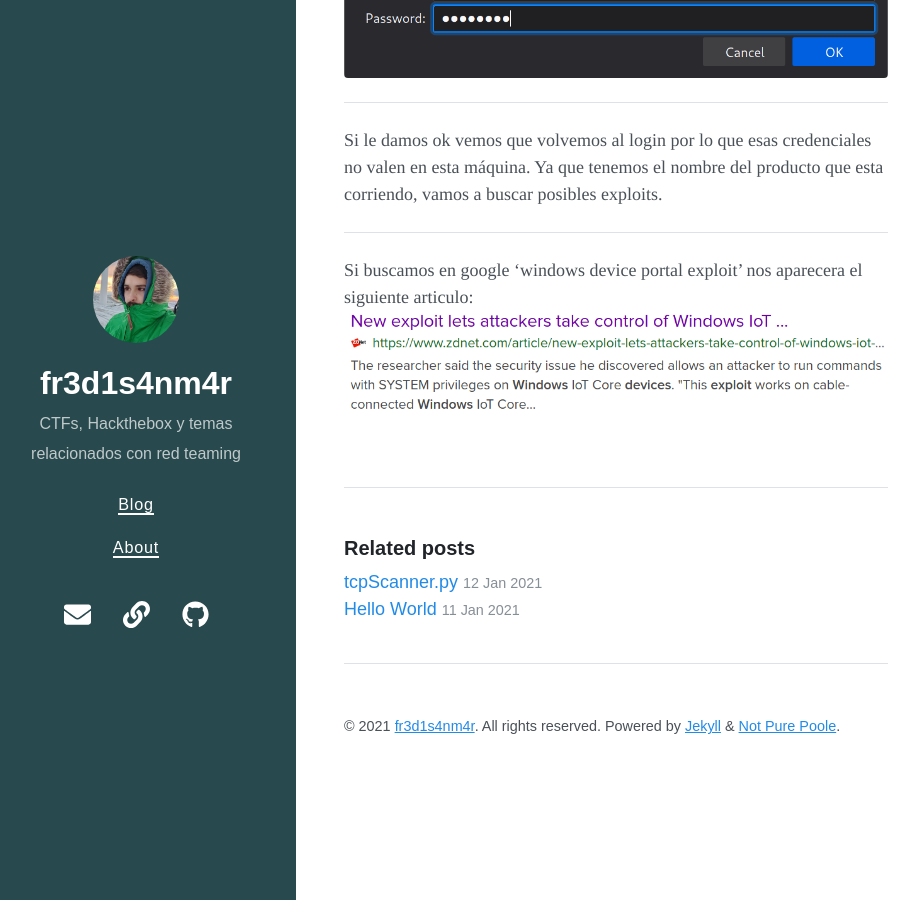
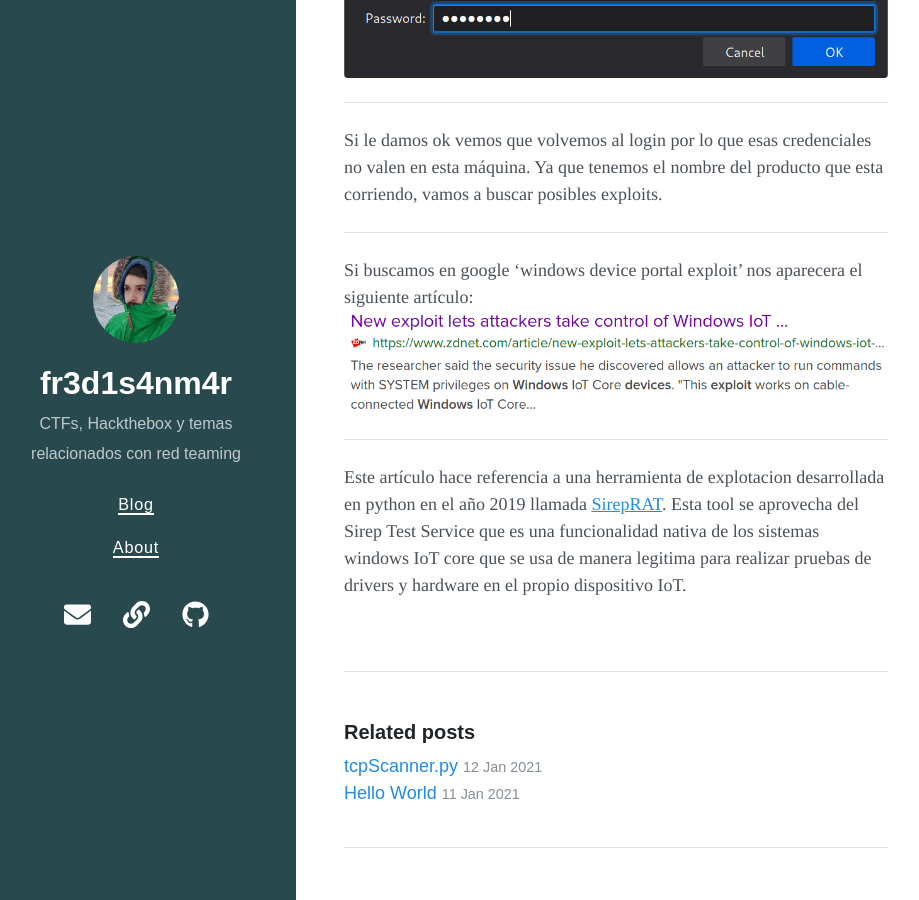
Before and after one commit to fredisanmar/fredisanmar.github.io, a Jekyll site: the page built from _posts/2021-01-12-omni-HTB.md, in a window 1280 px wide and 900 px high, scrolled down 2241 px. Shown: the whole window, without its empty margins (24-943 px from the left). Built offline with Jekyll 4.4.1, drawn with Linux system fonts in a browser that asks for light colours; nearby versions of some CDN libraries.

Commit message:
writeup-omni

```diff
--- a/_posts/2021-01-12-omni-HTB.md
+++ b/_posts/2021-01-12-omni-HTB.md
@@ -63,5 +63,10 @@ Si le damos ok vemos que volvemos al login por lo que esas credenciales no valen
 Ya que tenemos el nombre del producto que esta corriendo, vamos a buscar posibles exploits.
 
 ---
-Si buscamos en google 'windows device portal exploit' nos aparecera el siguiente articulo:
+Si buscamos en google 'windows device portal exploit' nos aparecera el siguiente artículo:
 ![articulo](/assets/imagenes/2021-01-12-omni-HTB/articulo-exploit-iot-core.png)
+
+---
+
+Este artículo hace referencia a una herramienta de explotacion desarrollada en python en el año 2019 llamada [SirepRAT](https://github.com/SafeBreach-Labs/SirepRAT).
+Esta tool se aprovecha del Sirep Test Service que es una funcionalidad nativa de los sistemas windows IoT core que se usa de manera legitima para realizar pruebas de drivers y hardware en el propio dispositivo IoT.
```
